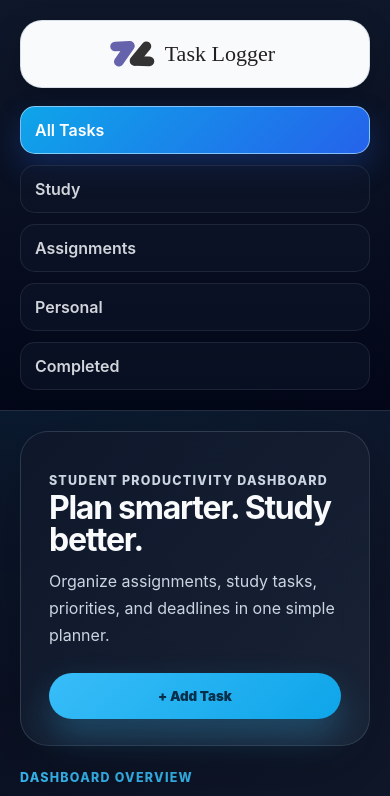
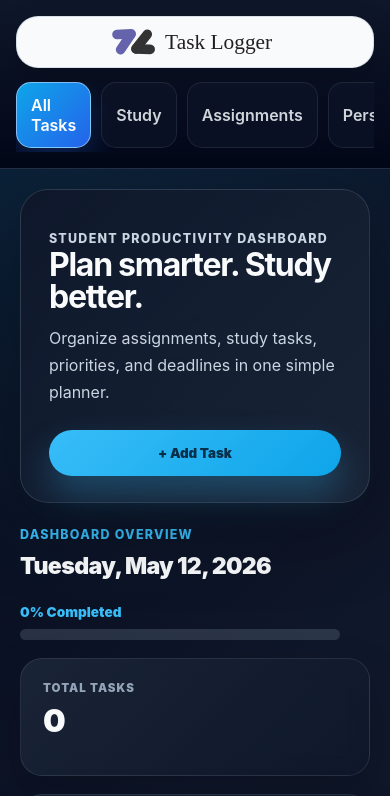
Before and after one commit to brijpatel88/Group2, a React (Vite) app: page / in a window 390 px wide. Shown: the top 796 px of the page. Built offline with nearby package versions, Linux system fonts and the light colour scheme.

Commit message:
Improve mobile sidebar layout

```diff
--- a/src/components/Sidebar.css
+++ b/src/components/Sidebar.css
@@ -128,24 +128,23 @@
     position: static;
     border-right: 0;
     border-bottom: 1px solid rgba(148, 163, 184, 0.16);
-    padding: 20px;
+    padding: 16px;
   }
 
   .sidebar__header {
-    margin-bottom: 18px;
+    margin-bottom: 14px;
+    padding: 10px;
+  }
+
+  .sidebar__logo {
+    width: 170px;
   }
 
   .sidebar__nav {
-    grid-template-columns: repeat(2, minmax(0, 1fr));
-  }
-}
-
-@media (max-width: 560px) {
-  .sidebar__brand {
-    align-items: flex-start;
+    display: flex;
+    gap: 10px;
+    overflow-x: auto;
+    padding-bottom: 4px;
   }
 
-  .sidebar__nav {
-    grid-template-columns: 1fr;
-  }
 }
```
